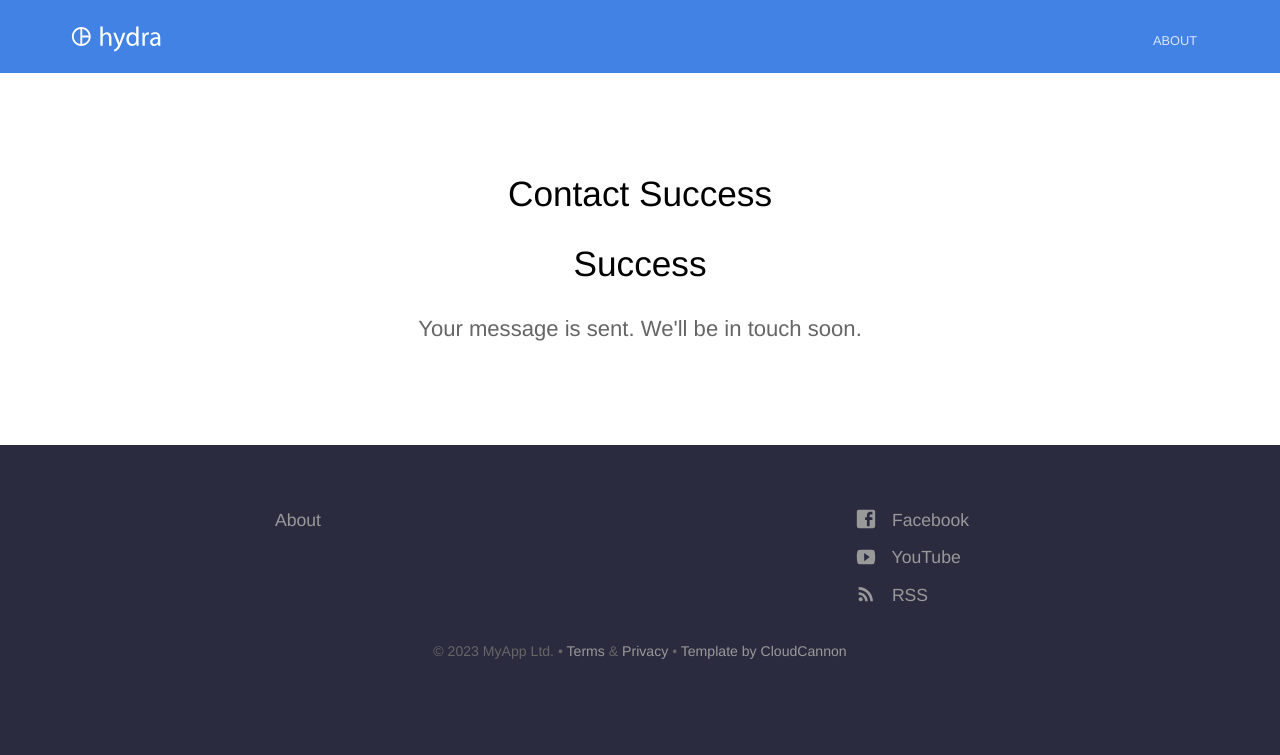
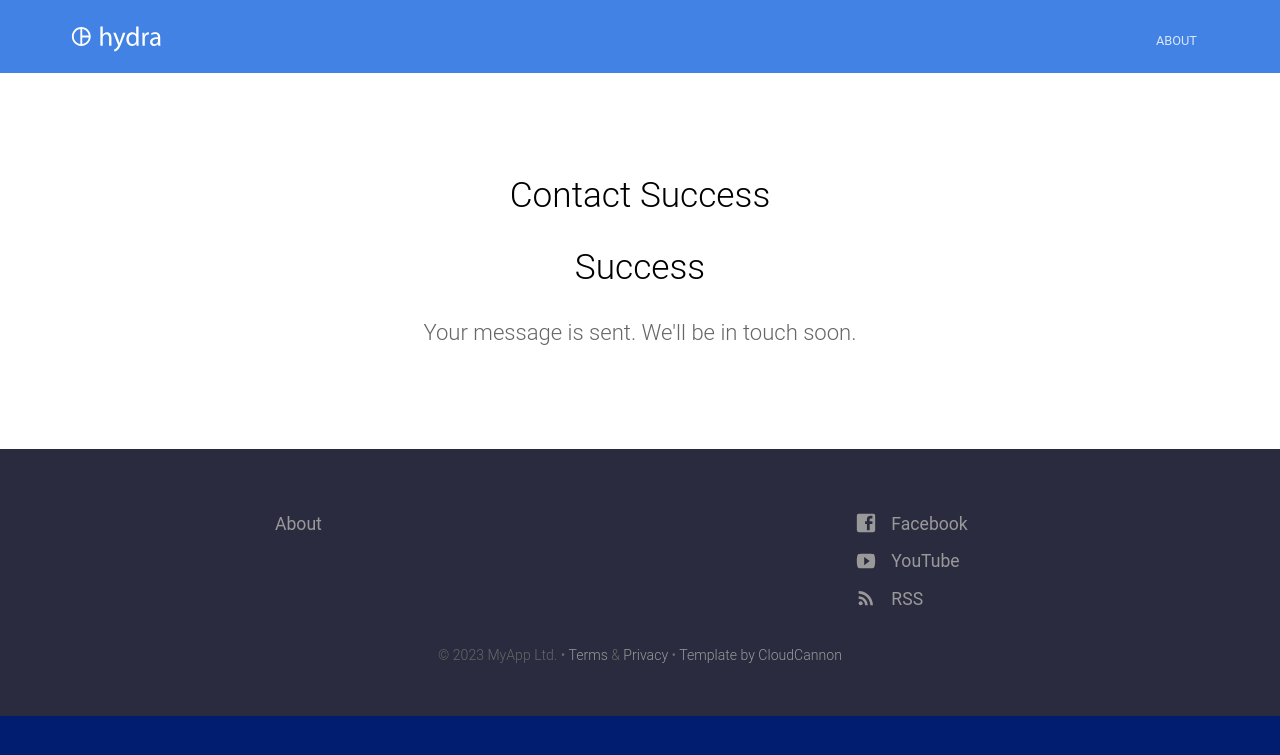
Before and after one commit to AstroJays/AstroJays.github.io, a Jekyll site: the page built from contact-success.html, in a window 1280 px wide. Shown: the top 755 px of the page. Built offline with Jekyll 4.4.1, drawn with Linux system fonts in a browser that asks for light colours.

Commit message:
Playing around with style in elements.scss

```diff
--- a/_sass/elements.scss
+++ b/_sass/elements.scss
@@ -1,5 +1,5 @@
 html {
-	background: #2b2b40;
+	background: #001d70;
 }
 
 html, body {
@@ -8,11 +8,11 @@ html, body {
 }
 
 body {
-	font-family: "San Francisco", "Helvetica Neue", "Helvetica", "Arial";
+	font-family: "Roboto", "Roboto", "Roboto", "Roboto";
 }
 
 a {
-	color: #00a4ca;
+	color: #004496;
 	text-decoration: none;
 }
 
```
